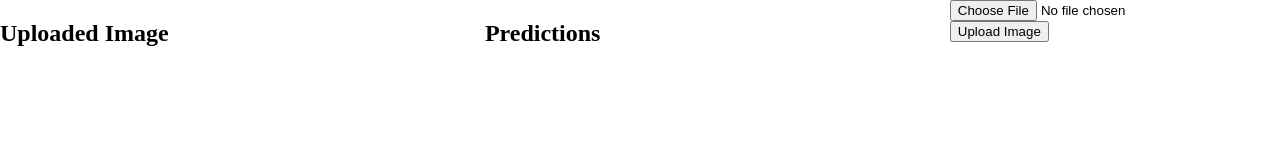
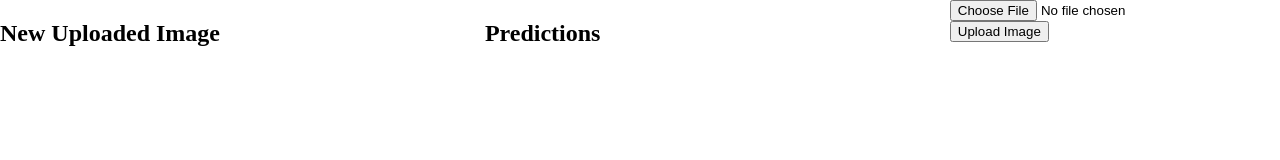
Before and after one commit to rasmirm/abuilt.github.io, a website: page index.html in a window 1280 px wide. Drawn offline with Linux system fonts and the light colour scheme.

Commit message:
Update index.html

```diff
--- a/index.html
+++ b/index.html
@@ -32,7 +32,7 @@
 <body>
     <div class="container">
         <div id="image-container">
-            <h2>Uploaded Image</h2>
+            <h2>New Uploaded Image</h2>
             <img id="uploaded-image" style="max-width: 100%; height: auto; display: none;" />
         </div>
         <div id="result">
```
